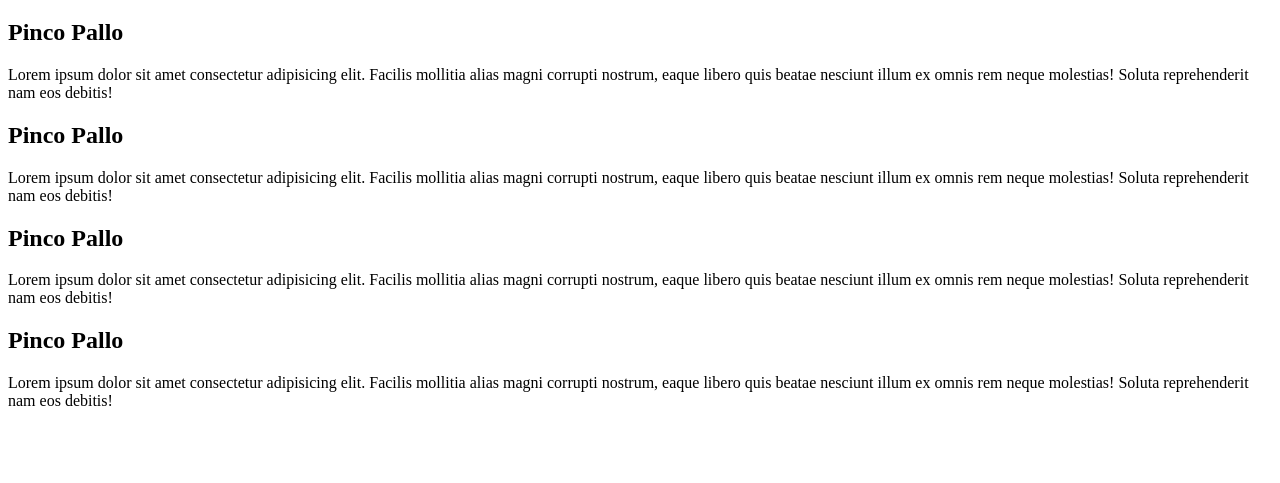
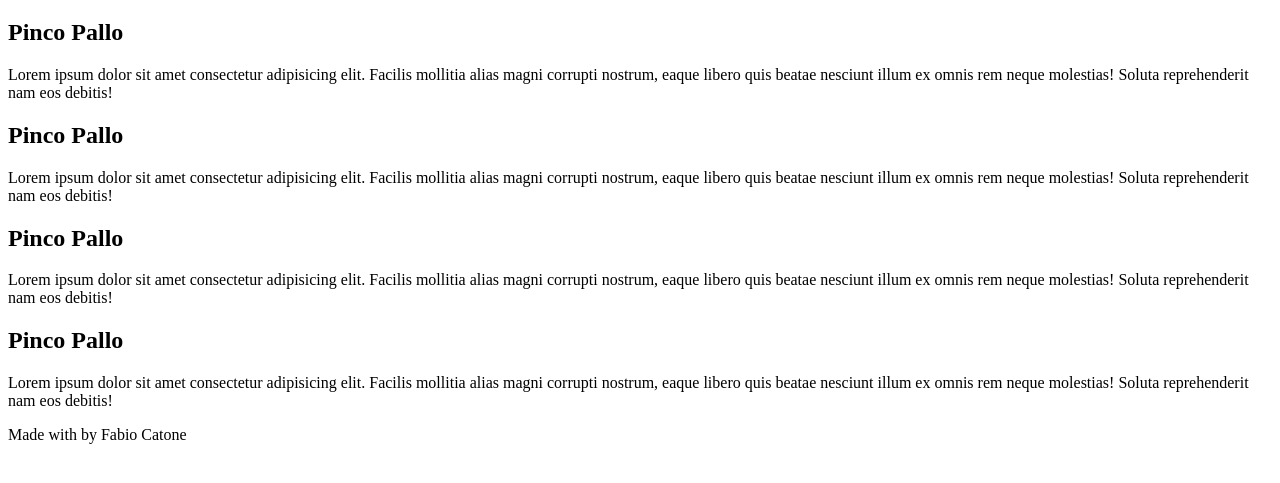
Before and after one commit to fabiocatone/htmlcss-wireframe1, a plain HTML site: page index.html in a window 1280 px wide. Shown: the part 61-544 px from the top of the page. Drawn offline with Linux system fonts and the light colour scheme.

Commit message:
finish html

```diff
--- a/index.html
+++ b/index.html
@@ -4,6 +4,7 @@
     <meta charset="UTF-8">
     <meta name="viewport" content="width=device-width, initial-scale=1.0">
     <title>Wireframe</title>
+    <link href="./css/style.css">
 </head>
 <body>
     <header> <h1>Header</h1></header>
@@ -24,5 +25,8 @@
         <p> Lorem ipsum dolor sit amet consectetur adipisicing elit. Facilis mollitia alias magni corrupti nostrum, eaque libero quis beatae nesciunt illum ex omnis rem neque molestias! Soluta reprehenderit nam eos debitis!</p>
     </div>
     </main>
+    <footer>
+        <p> Made with by Fabio Catone</p>
+    </footer>
 </body>
 </html>
```
